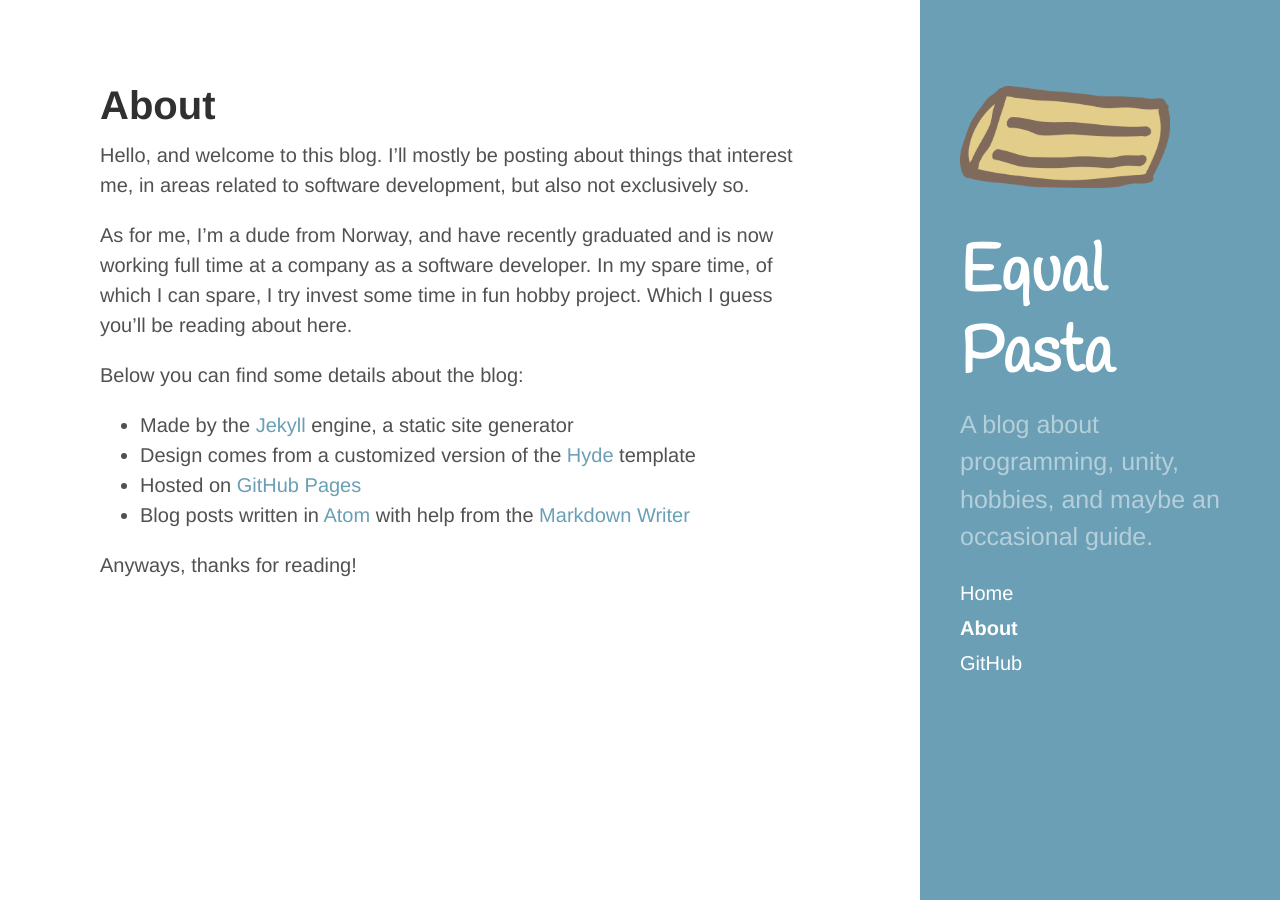
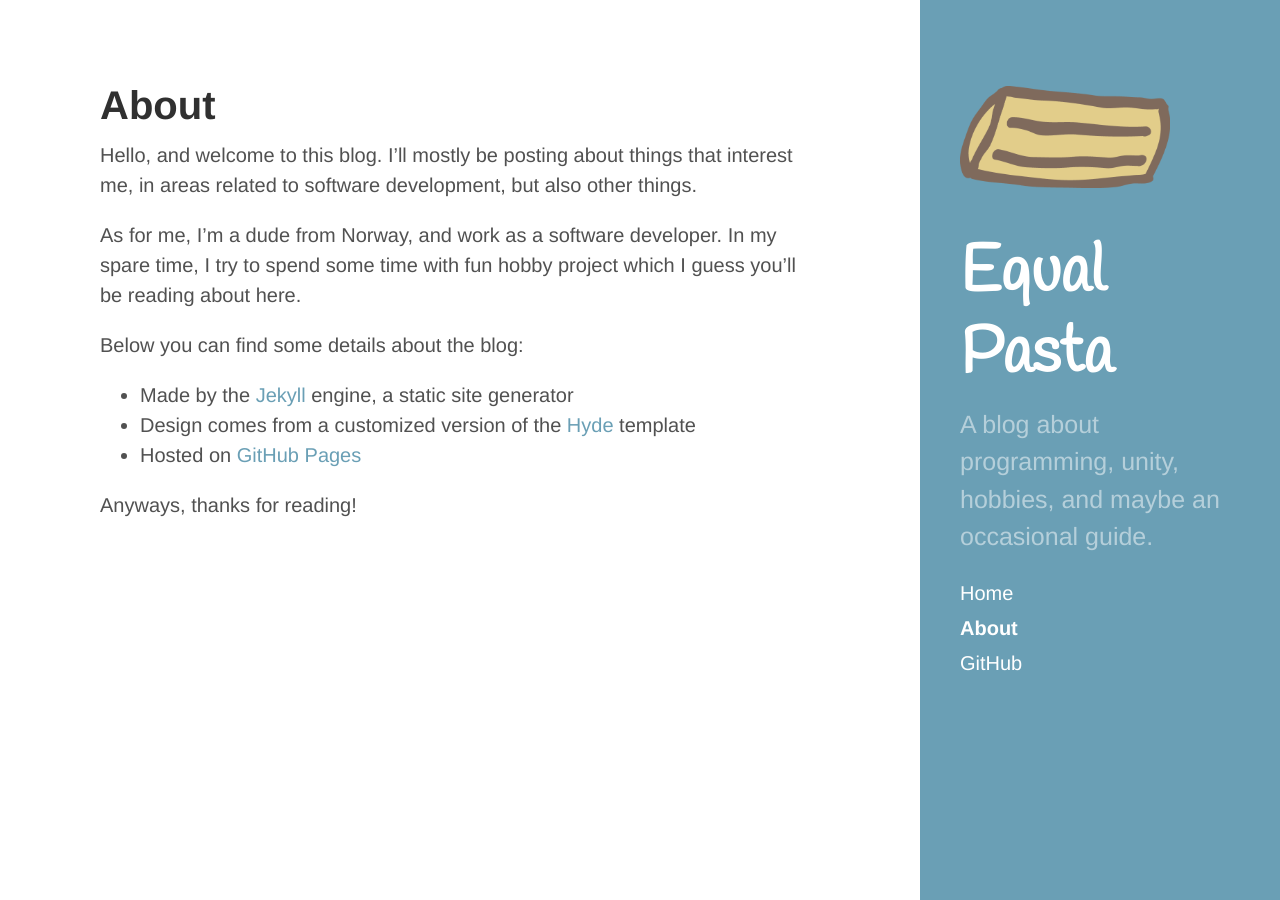
Before and after one commit to EqualPasta/blog, a Jekyll site: the page built from about.md, in a window 1280 px wide. Built offline with Jekyll 4.4.1, drawn with Linux system fonts in a browser that asks for light colours.

Commit message:
Readme and upgrade jekyll + new blog post

```diff
--- a/_config.yml
+++ b/_config.yml
@@ -21,7 +21,7 @@ google_analytics: UA-100824015-1
 
 # Custom vars
 version:          0.1.0
-gems: [jekyll-paginate, jekyll-sitemap]
+plugins: [jekyll-paginate, jekyll-sitemap]
 
 github:
   repo:           https://github.com/EqualPasta
--- a/about.md
+++ b/about.md
@@ -4,15 +4,14 @@ title: About
 ---
 
 Hello, and welcome to this blog. I'll mostly be posting about things that interest me, in areas
-related to software development, but also not exclusively so.
+related to software development, but also other things.
 
-As for me, I'm a dude from Norway, and have recently graduated and is now working full time at a company as a software developer. In my spare time, of which I can spare, I try invest some time in fun hobby project. Which I guess you'll be reading about here.
+As for me, I'm a dude from Norway, and work as a software developer. In my spare time, I try to spend some time with fun hobby project which I guess you'll be reading about here.
 
 Below you can find some details about the blog:
 
 * Made by the [Jekyll](https://github.com/jekyll/jekyll) engine, a static site generator
 * Design comes from a customized version of the [Hyde](https://github.com/poole/hyde) template
 * Hosted on [GitHub Pages](https://pages.github.com/)
-* Blog posts written in [Atom](https://atom.io/) with help from the [Markdown Writer](https://atom.io/packages/markdown-writer)
 
 Anyways, thanks for reading!
--- a/index.html
+++ b/index.html
@@ -1,6 +1,7 @@
 ---
 layout: default
 title: Home
+regenerate: true
 ---
 
 <div class="posts">
```
Also changed, not shown: Gemfile (+4 -4 lines), _posts/2022/2022-01-22-software-development-timesaver-7.markdown (added, +25 -0 lines), docker-compose.yaml (added, +13 -0 lines), Gemfile.lock (added), README.md, assets/2022/software-development-timesaver-7/dependabot-alert.png (added), 1 other file.
